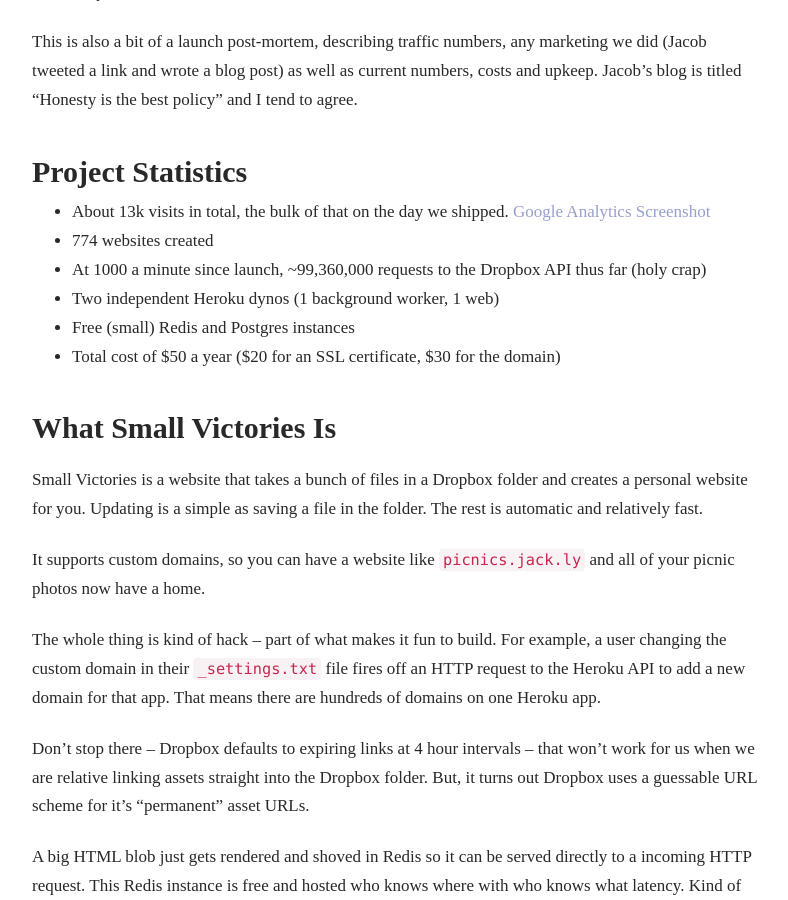
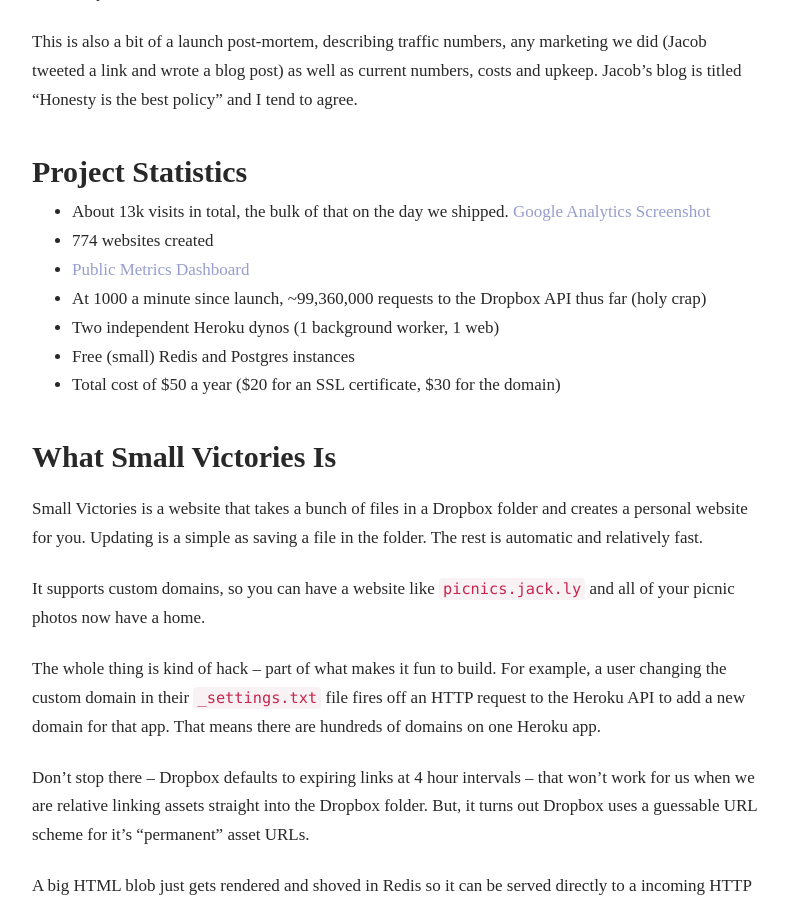
Before and after one commit to mb720/pretengineer, a Jekyll site: the page built from _posts/2013-10-01-open-sourcing-small-victories.md, in a window 1280 px wide and 900 px high, scrolled down 553 px. Shown: the whole window, without its empty margins (243-1031 px from the left). Built offline with Jekyll 4.4.1, drawn with Linux system fonts in a browser that asks for light colours; nearby versions of some CDN libraries; some web fonts are replaced.

Commit message:
posts/sv: add a link to the metrics dashboard

```diff
--- a/_posts/2013-10-01-open-sourcing-small-victories.md
+++ b/_posts/2013-10-01-open-sourcing-small-victories.md
@@ -30,6 +30,7 @@ is the best policy" and I tend to agree.
 - About 13k visits in total, the bulk of that on the day we shipped.
 [Google Analytics Screenshot](https://dl.dropboxusercontent.com/s/t2thf77n6hs0xfi/2013-09-30%20at%206.49%20PM.png)
 - 774 websites created
+- [Public Metrics Dashboard](https://metrics.librato.com/share/dashboards/3nggi1qc)
 - At 1000 a minute since launch, ~99,360,000 requests to the Dropbox API thus far (holy crap)
 - Two independent Heroku dynos (1 background worker, 1 web)
 - Free (small) Redis and Postgres instances
```
